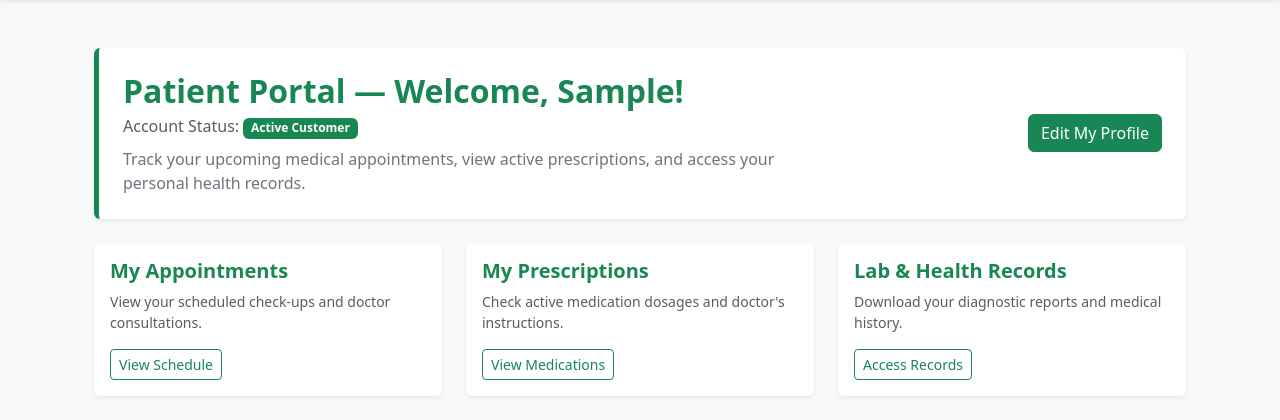
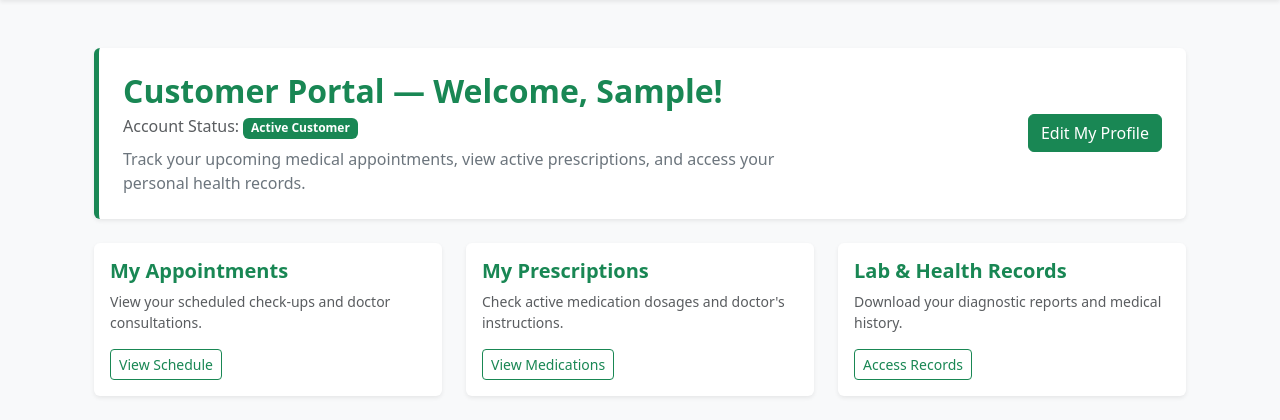
Before and after one commit to Andrea19-hub/Medilynk-Cloma-Nicole-G6, a Django app: page /patient-dashboard/ in a window 1280 px wide. Shown: the part 56-476 px from the top of the page. Run offline with Django 5.2, Linux system fonts and the light colour scheme; the visitor is signed in with stand-in values (Sample User, id 1).

Commit message:
New Update patient_dashboard.html

```diff
--- a/templates/accounts/patient_dashboard.html
+++ b/templates/accounts/patient_dashboard.html
@@ -7,7 +7,7 @@
         <div class="card-body p-4">
             <div class="row align-items-center">
                 <div class="col-md-8">
-                    <h2 class="text-success fw-bold mb-1">Patient Portal — Welcome, {{ request.user.username|title }}!</h2>
+                    <h2 class="text-success fw-bold mb-1">Customer Portal — Welcome, {{ request.user.username|title }}!</h2>
                     <p class="text-muted mb-2">Account Status: <span class="badge bg-success">Active Customer</span></p>
                     <p class="mb-0 text-secondary">Track your upcoming medical appointments, view active prescriptions, and access your personal health records.</p>
                 </div>
```
